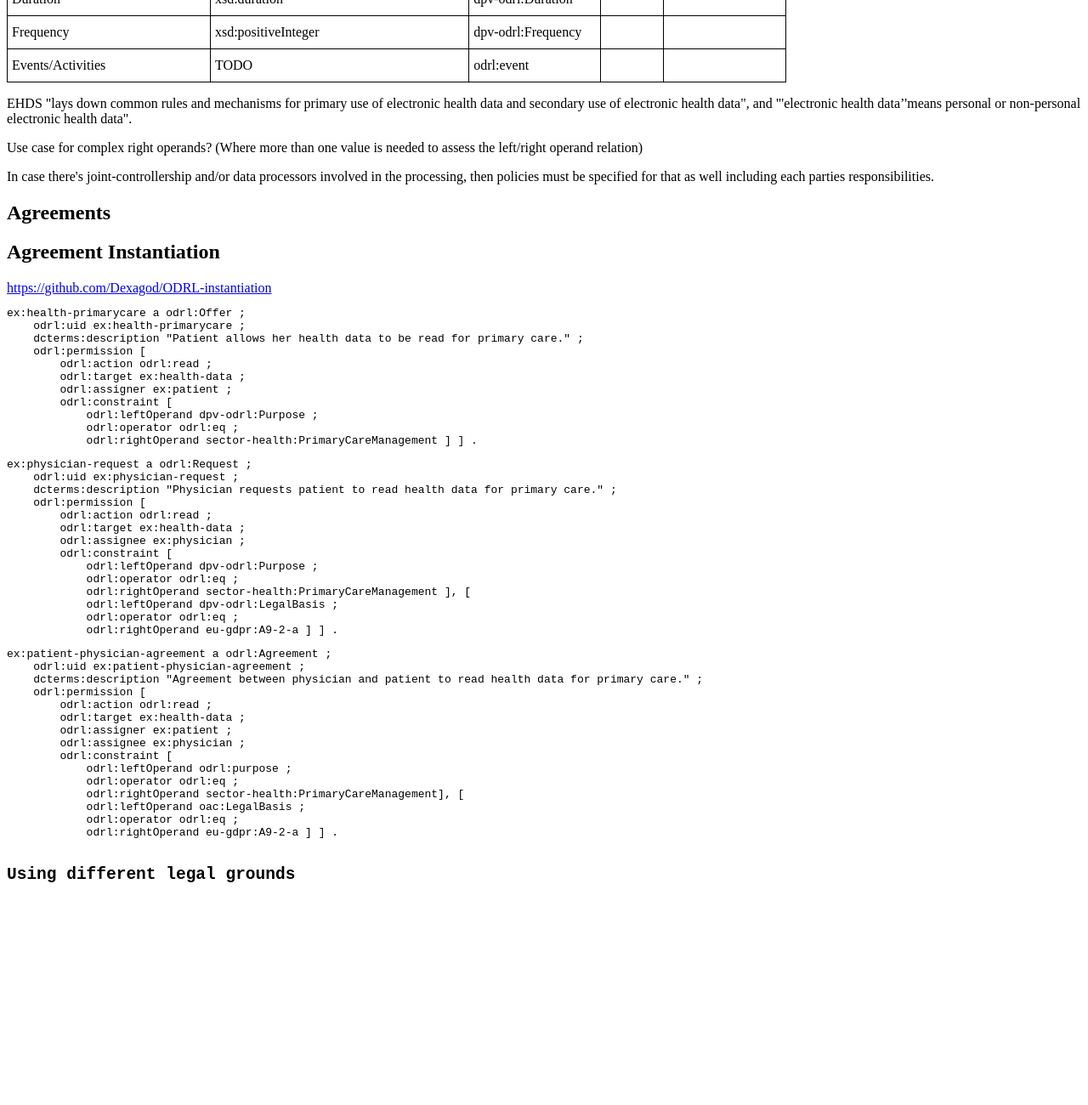
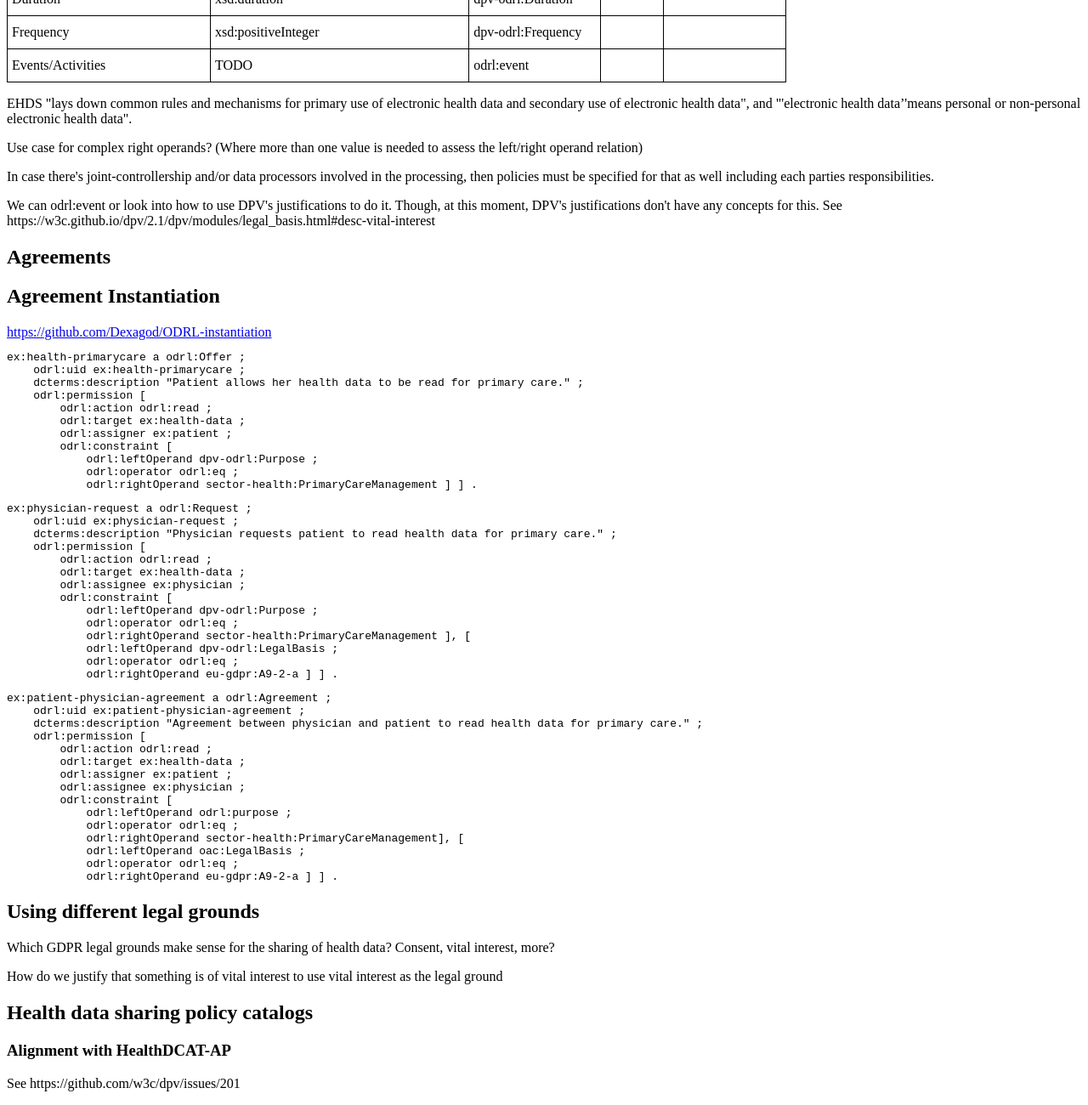
Before and after one commit to KNowledgeOnWebScale/hedge-spec, a plain HTML site: page index.html in a window 1280 px wide. Shown: the part 2033-3333 px from the top of the page at 85% size. Before the commit the page ends 3090 px from the top, so only its background shows below. Drawn offline with Linux system fonts and the light colour scheme.

Commit message:
add issue on using different legal grounds + alignment with Alignment with HealthDCAT-AP

```diff
--- a/index.html
+++ b/index.html
@@ -355,7 +355,9 @@
                         In case there's joint-controllership and/or data processors involved in the processing, then policies must be specified for that as well including each parties responsibilities.
                     </p>
                 </div>
-                <div class="issue" title="TODO: How to model events/activities, e.g., emergency events that can justify using vital interest as the legal basis"></div>
+                <div class="issue" title="TODO: How to model events/activities, e.g., emergency events that can justify using vital interest as the legal basis">
+                    <p>We can odrl:event or look into how to use DPV's justifications to do it. Though, at this moment, DPV's justifications don't have any concepts for this. See https://w3c.github.io/dpv/2.1/dpv/modules/legal_basis.html#desc-vital-interest</p>
+                </div>
             </section>
             <section id="agreements">
                 <h2>Agreements</h2>
@@ -417,12 +419,26 @@
             odrl:rightOperand sector-health:PrimaryCareManagement], [
             odrl:leftOperand oac:LegalBasis ;
             odrl:operator odrl:eq ;
-            odrl:rightOperand eu-gdpr:A9-2-a ] ] .
+            odrl:rightOperand eu-gdpr:A9-2-a ] ] .</code></pre>
             </aside>
         </section>
 
         <section id="legal-grounds">
             <h2>Using different legal grounds</h2>
+                <div class="issue" title="TODO: Using different legal grounds">
+                    <p>Which GDPR legal grounds make sense for the sharing of health data? Consent, vital interest, more?</p>
+                    <p>How do we justify that something is of vital interest to use vital interest as the legal ground</p>
+                </div>
+        </section>
+
+        <section id="catalog">
+            <h2>Health data sharing policy catalogs</h2>
+            <section id="agreements">
+                <h3>Alignment with HealthDCAT-AP</h2>
+                <div class="issue" title="TODO: Alignment with HealthDCAT-AP">
+                    <p>See https://github.com/w3c/dpv/issues/201</p>
+                </div>
+            </section>
         </section>
     </body>
 </html>
```
